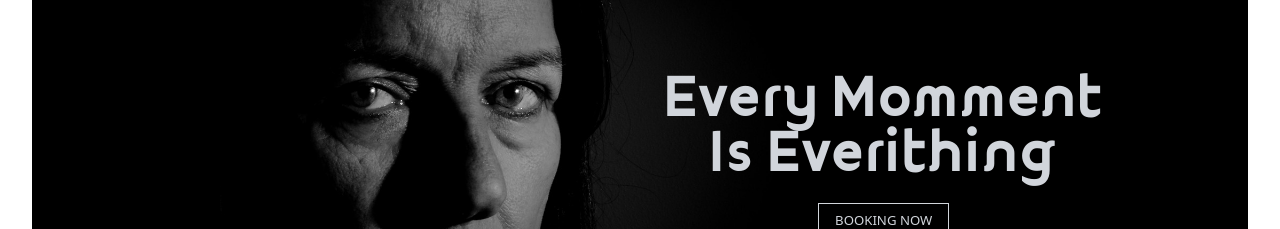
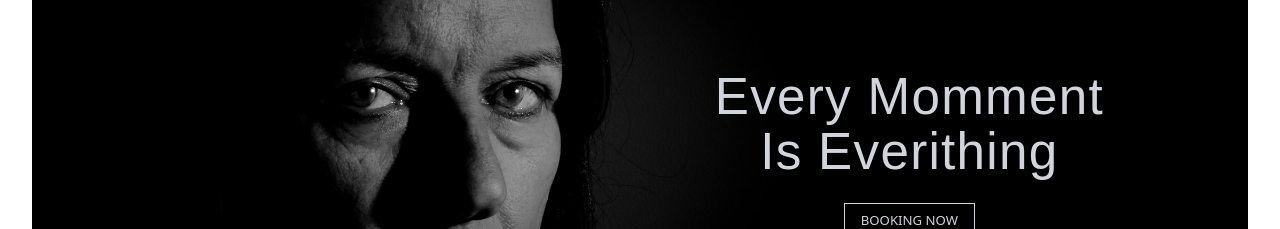
Before and after one commit to ndsanja/mili, a Next.js app: page / in a window 1280 px wide. Shown: the part 292-521 px from the top of the page. Built offline with nearby package versions, Linux system fonts and the light colour scheme.

Commit message:
change fonts hero

```diff
--- a/components/Header/Hero.tsx
+++ b/components/Header/Hero.tsx
@@ -13,7 +13,7 @@ const Hero = () => {
           }}
           className="flex flex-col items-center justify-center md:mr-12 xl:mr-36 space-y-6"
         >
-          <div className="text-headline-large flex flex-col items-center  text-gray-300 font-olicy">
+          <div className="text-headline-large flex flex-col items-center  text-gray-300 font-montserrat tracking-wide">
             <h1>Every Momment</h1>
             <h1>Is Everithing</h1>
           </div>
--- a/components/Header/Nav.tsx
+++ b/components/Header/Nav.tsx
@@ -10,9 +10,11 @@ import {
 import { IoClose } from "react-icons/io5";
 
 import { useState } from "react";
+import { DiWindows } from "react-icons/di";
 
 const Nav = () => {
   const [navbar, setNavbar] = useState(false);
+  const [scrollUp, setScrollUp] = useState(false);
   const [toogle, setToogle] = useState(false);
 
   if (typeof window !== "undefined") {
@@ -50,6 +52,7 @@ const Nav = () => {
           </div>
         </div>
       </div>
+
       {/* Disclosure */}
       {toogle && (
         <div className="fixed z-50 left-0 right-0 top-0 bottom-0 bg-black">
--- a/styles/globals.css
+++ b/styles/globals.css
@@ -3,6 +3,7 @@
 @tailwind utilities;
 
 @layer base {
+  @import url("https://fonts.googleapis.com/css2?family=Mohave&family=Montserrat&display=swap");
   @font-face {
     font-family: "Olicy";
     src: url("/Oliciy.woff") format("woff");
--- a/tailwind.config.js
+++ b/tailwind.config.js
@@ -6,6 +6,8 @@ module.exports = {
     extend: {
       fontFamily: {
         olicy: ["olicy"],
+        mohave: ["Mohave", "sans-serif"],
+        montserrat: ["Montserrat", "sans-serif"],
       },
       container: {
         center: true,
```
